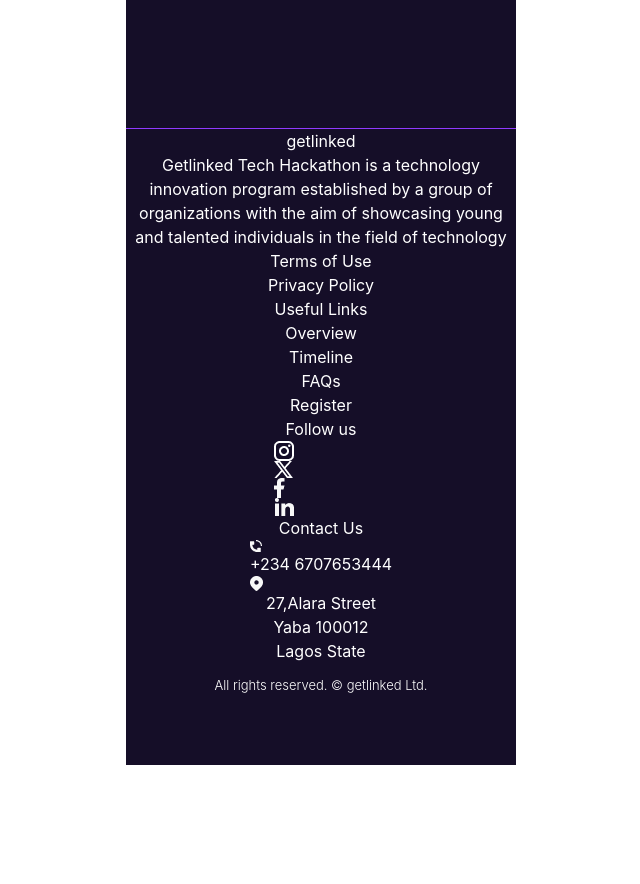
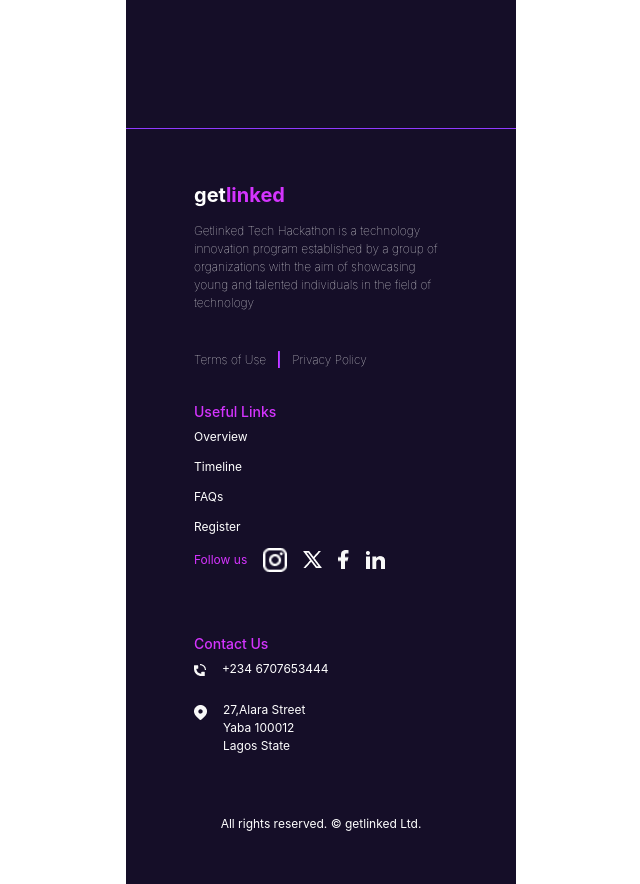
Before and after one commit to lexzee/getlinked, a React (Vite) app: page / in a window 1280 px wide. Shown: the part 8280-9164 px from the top of the page, without its empty margins (319-959 px from the left). Before the commit the page ends 9045 px from the top, so only its background shows below. Built offline with nearby package versions, Linux system fonts and the light colour scheme.

Commit message:
Styling: Footer

```diff
--- a/src/components/Footer.jsx
+++ b/src/components/Footer.jsx
@@ -9,31 +9,33 @@ import loc from '../assets/images/location.png'
 const Footer = () => {
   return (
     <footer className="footer">
-      <section className="sec1">
-        <div>
+      <section className="foot1">
+        <div className='about'>
           <h2 className="flogo">get<span>linked</span></h2>
-          <p>Getlinked Tech Hackathon is a technology innovation program established by a group of organizations with the aim of showcasing young and talented individuals in the field of technology</p>
+          <p className='aboutDesc'>Getlinked Tech Hackathon is a technology innovation program established by a group of organizations with the aim of showcasing young and talented individuals in the field of technology</p>
           <aside>
             <p>Terms of Use</p>
+            <hr />
             <p>Privacy Policy</p>
           </aside>
         </div>
 
-        <div>
+        <div className='fNav'>
           <h3>Useful Links</h3>
           <p>Overview</p>
           <p>Timeline</p>
           <p>FAQs</p>
           <p>Register</p>
           <aside>
-            <p className="f">Follow us</p>
-            <img src={ig} alt="" />
-            <img src={X} alt="" />
-            <img src={fb} alt="" />
-            <img src={li} alt="" />
+            <p className="emp">Follow us</p>
+            <img src={ig} alt="" className='ig' />
+            <img src={X} alt="" className='X' />
+            <img src={fb} alt="" className='fb' />
+            <img src={li} alt="" className='li' />
           </aside>
         </div>
-        <div>
+
+        <div className='contact'>
           <h3>Contact Us</h3>
           <div>
             <img src={tele} alt="" />
@@ -45,7 +47,7 @@ const Footer = () => {
           </div>
         </div>
       </section>
-      <section className="sec2">
+      <section className="foot2">
         <p>All rights reserved. © getlinked Ltd.</p>
       </section>
     </footer>
--- a/src/scss/_mobile.scss
+++ b/src/scss/_mobile.scss
@@ -445,4 +445,103 @@
       }
     }
   }
+
+  .footer{
+    padding: 51px 68px;
+
+    .foot1{
+      h3{
+        font-size: 14px;
+        font-weight: 500;
+        color: $pink;
+        margin-bottom: 6px;
+      }
+      .emp{
+        color: $pink;
+      }
+      .about{
+        .flogo{
+          margin-right: auto;
+          font-size: 20px;
+          font-weight: bold;
+          margin-bottom: 12px;
+
+          span{
+            color: $pink;
+          }
+        }
+
+        p{
+          font-size: 12px;
+          font-weight: 100;
+        }
+
+        .aboutDesc{
+          margin-bottom: 39px;
+        }
+
+        aside{
+          display: flex;
+          margin-bottom: 32px;
+
+          hr{
+            border-left: 1px solid $pink;
+            height: 17px;
+            margin: 0px 12px;
+          }
+        }
+      }
+
+      .fNav{
+        margin-bottom: 61px;
+
+        p{
+          font-size: 12px;
+          margin-bottom: 12px;
+        }
+
+        aside{
+          p{
+            margin: 0;
+          }
+          .ig, li{
+            width: 24px;
+          }
+          .x{
+            width: 19px;
+          }
+          .fb{
+            width: 10.5px;
+          }
+          display: flex;
+          gap: 16px;
+          place-items: center;
+          // place-content: center;
+        }
+      }
+
+      .contact{
+        p{
+          font-size: 12px;
+        }
+        div{
+          img{
+            margin-top: 4px;
+          }
+          display: flex;
+          align-items: start;
+          gap: 16px;
+          margin-bottom: 23px;
+        }
+      }
+    }
+
+    .foot2{
+      text-align: center;
+      margin-top: 60px;
+      p{
+        font-size: 12px;
+      }
+    }
+  }
 }
```
